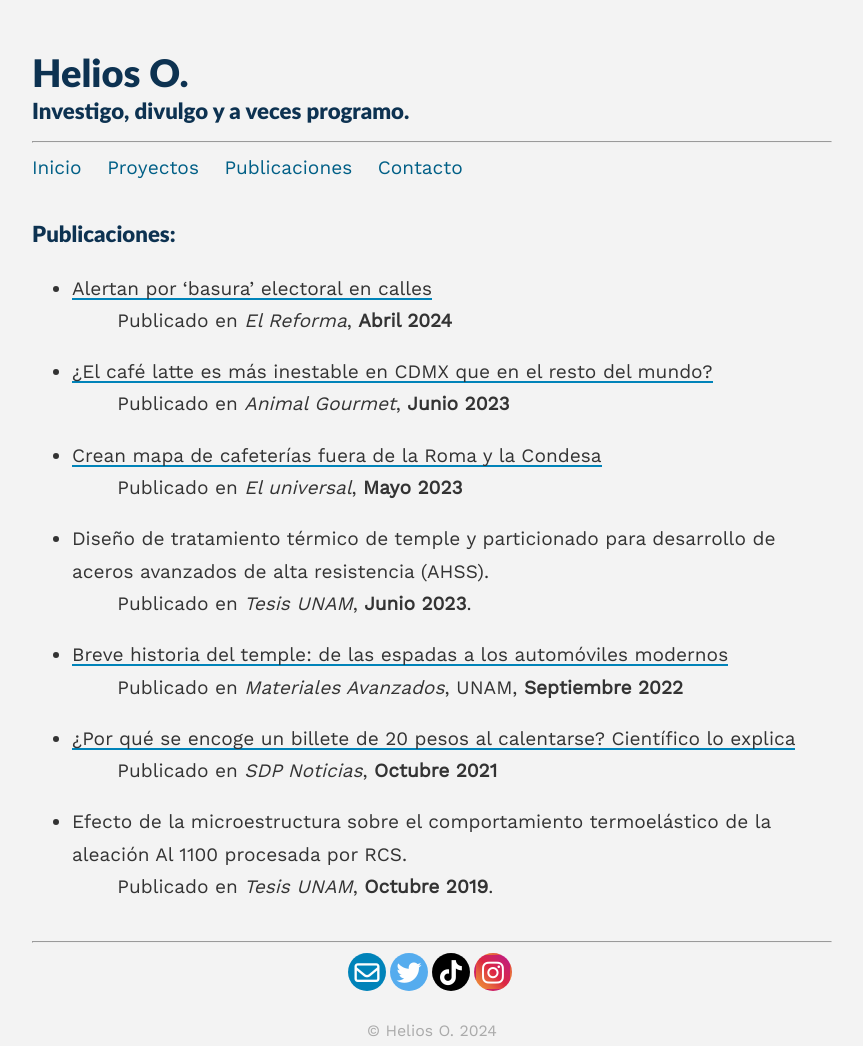
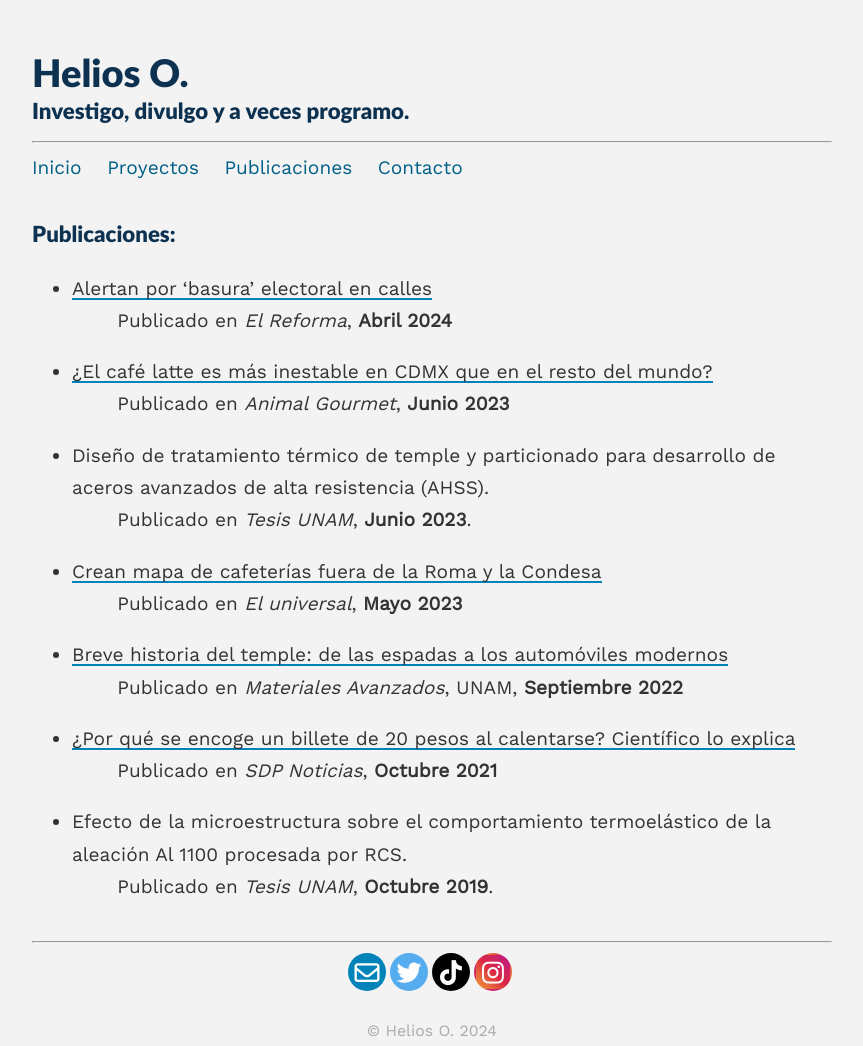
Before and after one commit to Heliouz/Heliouz.github.io, a Jekyll site: the page built from _pages/pubs.md, in a window 1280 px wide. Shown: the whole page, without its empty margins (208-1071 px from the left). Built offline with Jekyll 4.4.1, drawn with Linux system fonts in a browser that asks for light colours.

Commit message:
Update pubs.md

```diff
--- a/_pages/pubs.md
+++ b/_pages/pubs.md
@@ -12,17 +12,13 @@ published: true
 - [Alertan por 'basura' electoral en calles](https://www.reforma.com/alertan-por-basura-electoral-en-calles/ar2791241){:target="_blank"}
 &nbsp;&nbsp;&nbsp;&nbsp;&nbsp;&nbsp; Publicado en _El Reforma_, **Abril 2024**
 
-
 - [¿El café latte es más inestable en CDMX que en el resto del mundo?](https://www.animalgourmet.com/2023/06/29/cafe-latte-dura-menos-tiempo-en-cdmx/){:target="_blank"}
 &nbsp;&nbsp;&nbsp;&nbsp;&nbsp;&nbsp; Publicado en _Animal Gourmet_, **Junio 2023**
 
+- Diseño de tratamiento térmico de temple y particionado para desarrollo de aceros avanzados de alta resistencia (AHSS). <br> &nbsp;&nbsp;&nbsp;&nbsp;&nbsp;&nbsp; Publicado en _Tesis UNAM_, **Junio 2023**.
 
 - [Crean mapa de cafeterías fuera de la Roma y la Condesa](https://www.eluniversal.com.mx/menu/crean-mapa-de-cafeterias-fuera-de-la-roma-y-la-condesa-con-recomendaciones-de-twitter/){:target="_blank"}
 &nbsp;&nbsp;&nbsp;&nbsp;&nbsp;&nbsp; Publicado en _El universal_, **Mayo 2023**
-
-
-- Diseño de tratamiento térmico de temple y particionado para desarrollo de aceros avanzados de alta resistencia (AHSS). <br> &nbsp;&nbsp;&nbsp;&nbsp;&nbsp;&nbsp; Publicado en _Tesis UNAM_, **Junio 2023**.
-
 
 - [Breve historia del temple: de las espadas a los automóviles modernos](https://upcommons.upc.edu/handle/2117/375173){:target="_blank"}
 &nbsp;&nbsp;&nbsp;&nbsp;&nbsp;&nbsp; Publicado en _Materiales Avanzados_, UNAM, **Septiembre 2022**
```
